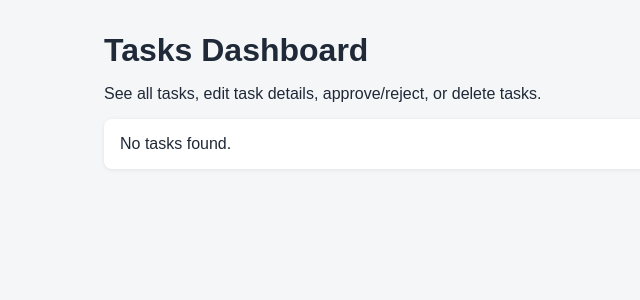
After one commit to HammadAli64/telegrambot, a Django app: template templates/tasks.html in a window 1280 px wide. The commit adds this page. Shown: the top 300 px of the page, without its empty margins (86-726 px from the left). Run offline with Django 5.2, Linux system fonts and the light colour scheme; the template is opened without the code that fills it, so the values that code supplies are empty.

Commit message:
Add full web task management dashboard.
Provide admin page to view all tasks and perform approve/reject/update/delete actions from the browser.

Made-with: Cursor

```diff
--- a/api/urls.py
+++ b/api/urls.py
@@ -5,10 +5,14 @@ from . import views
 urlpatterns = [
     path("", views.index, name="index"),
     path("admin/pending/", views.pending_page, name="pending_page"),
+    path("admin/tasks/", views.tasks_page, name="tasks_page"),
     path("admin/members/", views.members_page, name="members_page"),
     path("api/pending/", views.pending_tasks_api, name="pending_tasks_api"),
+    path("api/tasks/", views.all_tasks_api, name="all_tasks_api"),
     path("api/task/<int:task_id>/approve/", views.approve_task_api, name="approve_task_api"),
     path("api/task/<int:task_id>/reject/", views.reject_task_api, name="reject_task_api"),
+    path("api/task/<int:task_id>/update/", views.update_task_api, name="update_task_api"),
+    path("api/task/<int:task_id>/delete/", views.delete_task_api, name="delete_task_api"),
     path("api/members/", views.members_api, name="members_api"),
     path("api/members/add/", views.add_member_api, name="add_member_api"),
     path("api/members/remove/", views.remove_member_api, name="remove_member_api"),
--- a/api/views.py
+++ b/api/views.py
@@ -17,6 +17,26 @@ def _authorized(request: HttpRequest) -> bool:
     return bool(settings.ADMIN_WEB_KEY) and request.GET.get("key") == settings.ADMIN_WEB_KEY
 
 
+def _task_message(task: Task) -> str:
+    return (
+        f"Task #{task.id}\n"
+        f"Name: {task.name}\n"
+        f"Phone: {task.phone_number}\n"
+        f"Category: {task.category}\n"
+        f"Address: {task.address or '-'}\n"
+        f"Description: {task.description}"
+    )
+
+
+def _post_approved_task(task: Task) -> None:
+    if settings.TELEGRAM_BOT_TOKEN and settings.TELEGRAM_PRIVATE_CHANNEL_ID:
+        try:
+            bot = Bot(token=settings.TELEGRAM_BOT_TOKEN)
+            async_to_sync(bot.send_message)(chat_id=settings.TELEGRAM_PRIVATE_CHANNEL_ID, text=_task_message(task))
+        except Exception:
+            logger.exception("Failed posting approved task to private channel")
+
+
 def index(request: HttpRequest):
     return render(request, "index.html")
 
@@ -31,6 +51,12 @@ def members_page(request: HttpRequest):
     if not _authorized(request):
         return JsonResponse({"detail": "Unauthorized"}, status=401)
     return render(request, "members.html")
+
+
+def tasks_page(request: HttpRequest):
+    if not _authorized(request):
+        return JsonResponse({"detail": "Unauthorized"}, status=401)
+    return render(request, "tasks.html")
 
 
 def pending_tasks_api(request: HttpRequest):
@@ -50,21 +76,7 @@ def approve_task_api(request: HttpRequest, task_id: int):
     task = get_object_or_404(Task, id=task_id)
     task.status = Task.STATUS_APPROVED
     task.save(update_fields=["status", "updated_at"])
-
-    if settings.TELEGRAM_BOT_TOKEN and settings.TELEGRAM_PRIVATE_CHANNEL_ID:
-        try:
-            bot = Bot(token=settings.TELEGRAM_BOT_TOKEN)
-            message = (
-                f"Task #{task.id}\n"
-                f"Name: {task.name}\n"
-                f"Phone: {task.phone_number}\n"
-                f"Category: {task.category}\n"
-                f"Address: {task.address or '-'}\n"
-                f"Description: {task.description}"
-            )
-            async_to_sync(bot.send_message)(chat_id=settings.TELEGRAM_PRIVATE_CHANNEL_ID, text=message)
-        except Exception:
-            logger.exception("Failed posting approved task via web panel")
+    _post_approved_task(task)
 
     return JsonResponse({"status": "approved"})
 
@@ -89,11 +101,67 @@ def members_api(request: HttpRequest):
     return JsonResponse({"items": members})
 
 
+def all_tasks_api(request: HttpRequest):
+    if not _authorized(request):
+        return JsonResponse({"detail": "Unauthorized"}, status=401)
+    items = list(Task.objects.all().values())
+    return JsonResponse({"items": items})
+
+
 def _json_body(request: HttpRequest) -> dict:
     try:
         return json.loads(request.body.decode("utf-8") or "{}")
     except json.JSONDecodeError:
         return {}
+
+
+@csrf_exempt
+def update_task_api(request: HttpRequest, task_id: int):
+    if request.method != "POST":
+        return JsonResponse({"detail": "Method not allowed"}, status=405)
+    if not _authorized(request):
+        return JsonResponse({"detail": "Unauthorized"}, status=401)
+
+    body = _json_body(request)
+    allowed_fields = {"name", "phone_number", "category", "address", "description", "status"}
+    update_fields = {}
+    for key in allowed_fields:
+        if key in body:
+            update_fields[key] = body[key]
+
+    if not update_fields:
+        return JsonResponse({"detail": "No valid fields provided"}, status=400)
+
+    if "status" in update_fields and update_fields["status"] not in {
+        Task.STATUS_PENDING,
+        Task.STATUS_APPROVED,
+        Task.STATUS_REJECTED,
+    }:
+        return JsonResponse({"detail": "Invalid status"}, status=400)
+
+    task = get_object_or_404(Task, id=task_id)
+    previous_status = task.status
+
+    for field, value in update_fields.items():
+        setattr(task, field, value)
+    task.save(update_fields=[*update_fields.keys(), "updated_at"])
+
+    if previous_status != Task.STATUS_APPROVED and task.status == Task.STATUS_APPROVED:
+        _post_approved_task(task)
+
+    return JsonResponse({"status": "updated"})
+
+
+@csrf_exempt
+def delete_task_api(request: HttpRequest, task_id: int):
+    if request.method != "POST":
+        return JsonResponse({"detail": "Method not allowed"}, status=405)
+    if not _authorized(request):
+        return JsonResponse({"detail": "Unauthorized"}, status=401)
+
+    task = get_object_or_404(Task, id=task_id)
+    task.delete()
+    return JsonResponse({"status": "deleted"})
 
 
 @csrf_exempt
--- /dev/null
+++ b/static/js/tasks.js
@@ -0,0 +1,79 @@
+const key = new URLSearchParams(window.location.search).get("key") || "";
+const list = document.getElementById("task-list");
+
+function endpoint(path) {
+  return `${path}?key=${encodeURIComponent(key)}`;
+}
+
+async function request(path, method = "GET", body = null) {
+  const options = { method };
+  if (body) {
+    options.headers = { "Content-Type": "application/json" };
+    options.body = JSON.stringify(body);
+  }
+  const response = await fetch(endpoint(path), options);
+  return response.json();
+}
+
+function taskCard(task) {
+  const card = document.createElement("div");
+  card.className = "card";
+  card.innerHTML = `
+    <h3>Task #${task.id}</h3>
+    <label>Name <input data-field="name" value="${task.name || ""}"></label>
+    <label>Phone <input data-field="phone_number" value="${task.phone_number || ""}"></label>
+    <label>Category <input data-field="category" value="${task.category || ""}"></label>
+    <label>Address <input data-field="address" value="${task.address || ""}"></label>
+    <label>Description <input data-field="description" value="${task.description || ""}"></label>
+    <label>Status
+      <select data-field="status">
+        <option value="pending" ${task.status === "pending" ? "selected" : ""}>pending</option>
+        <option value="approved" ${task.status === "approved" ? "selected" : ""}>approved</option>
+        <option value="rejected" ${task.status === "rejected" ? "selected" : ""}>rejected</option>
+      </select>
+    </label>
+    <div>
+      <button class="approve">Approve</button>
+      <button class="reject">Reject</button>
+      <button class="save">Save</button>
+      <button class="reject delete">Delete</button>
+    </div>
+  `;
+
+  card.querySelector(".approve").addEventListener("click", async () => {
+    await request(`/api/task/${task.id}/approve/`, "POST");
+    loadTasks();
+  });
+
+  card.querySelector(".reject").addEventListener("click", async () => {
+    await request(`/api/task/${task.id}/reject/`, "POST");
+    loadTasks();
+  });
+
+  card.querySelector(".save").addEventListener("click", async () => {
+    const payload = {};
+    card.querySelectorAll("[data-field]").forEach((el) => {
+      payload[el.getAttribute("data-field")] = el.value;
+    });
+    await request(`/api/task/${task.id}/update/`, "POST", payload);
+    loadTasks();
+  });
+
+  card.querySelector(".delete").addEventListener("click", async () => {
+    await request(`/api/task/${task.id}/delete/`, "POST");
+    loadTasks();
+  });
+  return card;
+}
+
+async function loadTasks() {
+  const data = await request("/api/tasks/");
+  list.innerHTML = "";
+  if (!data.items || !data.items.length) {
+    list.innerHTML = "<div class='card'>No tasks found.</div>";
+    return;
+  }
+  data.items.forEach((task) => list.appendChild(taskCard(task)));
+}
+
+loadTasks();
--- a/templates/index.html
+++ b/templates/index.html
@@ -16,6 +16,7 @@
             <li><code>/admin</code> (admin only)</li>
         </ul>
         <p>Web moderation pages require <code>?key=ADMIN_WEB_KEY</code>.</p>
+        <p><a href="/admin/tasks/">Tasks Dashboard</a></p>
         <p><a href="/admin/pending/">Pending Tasks Page</a></p>
         <p><a href="/admin/members/">Paid Members Page</a></p>
     </main>
--- /dev/null
+++ b/templates/tasks.html
@@ -0,0 +1,17 @@
+<!DOCTYPE html>
+<html lang="en">
+<head>
+    <meta charset="UTF-8">
+    <meta name="viewport" content="width=device-width, initial-scale=1.0">
+    <title>Tasks Dashboard</title>
+    <link rel="stylesheet" href="/static/css/styles.css">
+</head>
+<body>
+    <main class="container">
+        <h1>Tasks Dashboard</h1>
+        <p>See all tasks, edit task details, approve/reject, or delete tasks.</p>
+        <div id="task-list"></div>
+    </main>
+    <script src="/static/js/tasks.js"></script>
+</body>
+</html>
```
